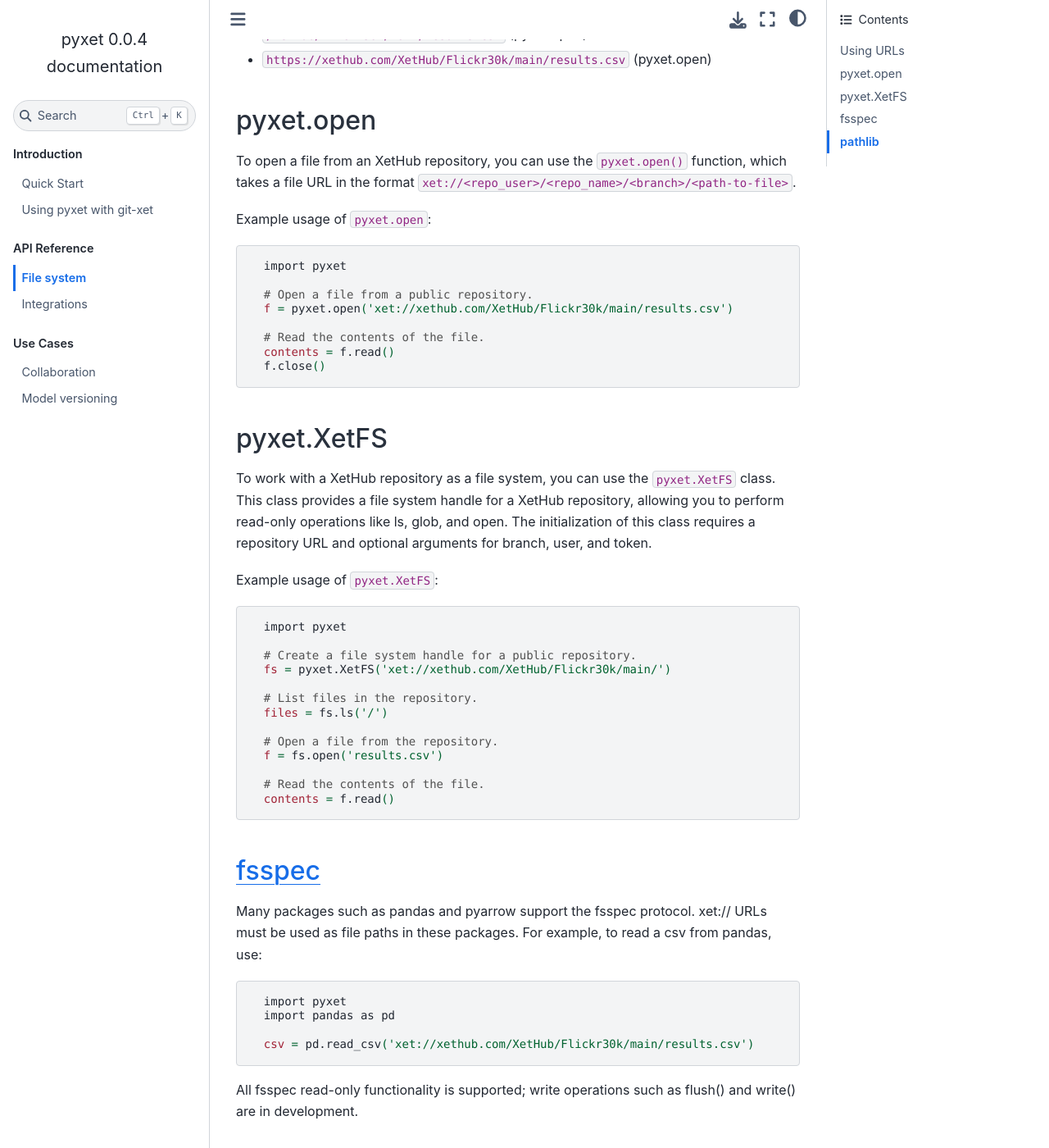
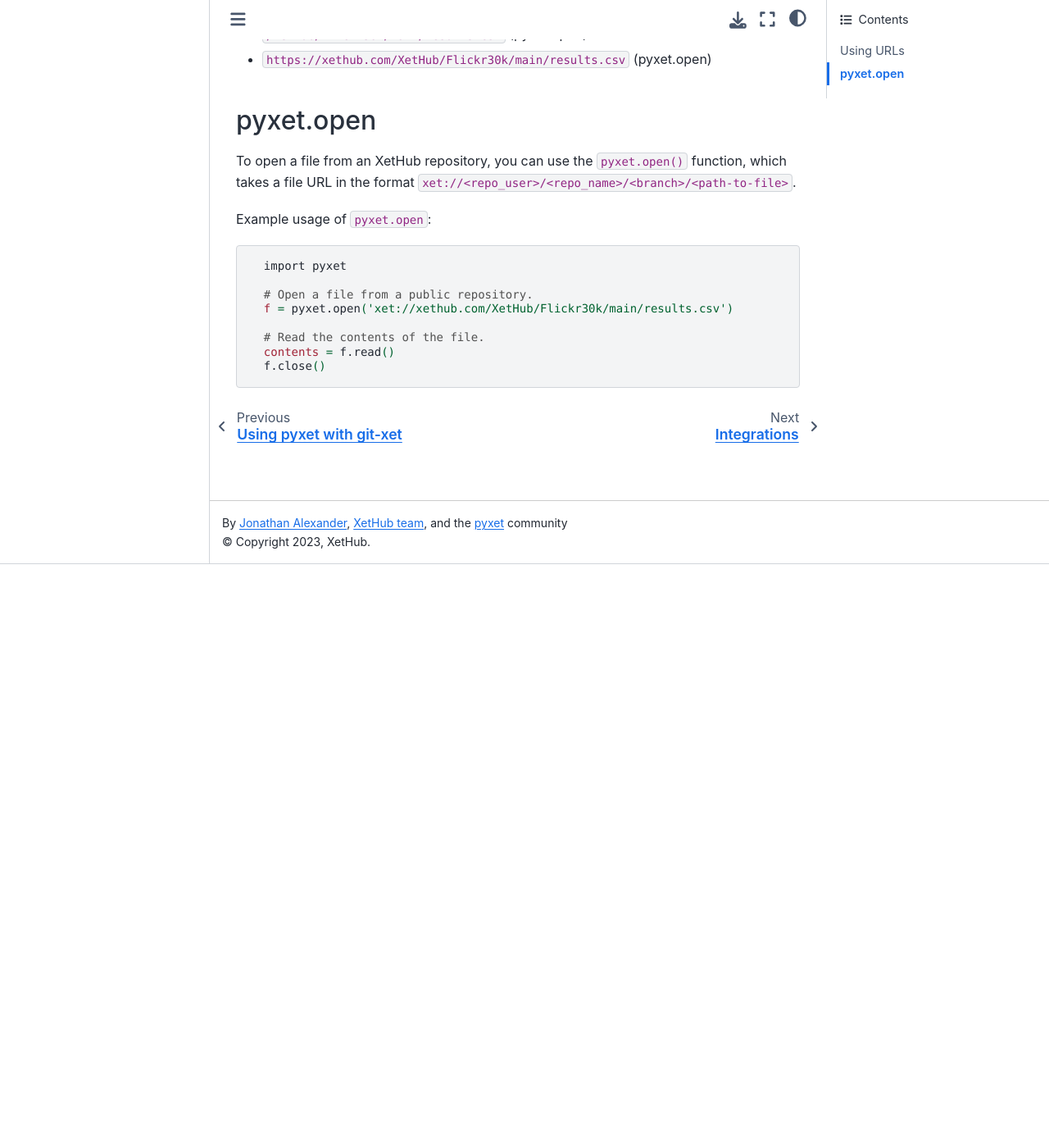
Before and after one commit to xetdata/pyxet, a Sphinx documentation site: the page built from docs/markdowns/filesystem.md, in a window 1280 px wide and 1400 px high, scrolled down 712 px. Shown: the whole window at 82% size. Built offline with Sphinx 7.4.7 and the Sphinx Book theme 1.1.4, drawn with Linux system fonts in a browser that asks for light colours; pages that are not in the unit, such as notebooks, are missing from menus; some of the changed text lies outside the part shown.

````diff
--- a/docs/index.rst
+++ b/docs/index.rst
@@ -33,6 +33,7 @@
 
    markdowns/filesystem
    markdowns/integrations
+   markdowns/fsspec
 
 .. toctree::
    :maxdepth: 2
--- a/docs/markdowns/filesystem.md
+++ b/docs/markdowns/filesystem.md
@@ -35,60 +35,3 @@
   contents = f.read()
   f.close()
 ```
-
-## pyxet.XetFS
-
-To work with a XetHub repository as a file system, you can use the `pyxet.XetFS` class. This class provides a file system handle
-for a XetHub repository, allowing you to perform read-only operations like ls, glob, and open. The initialization of this class
-requires a repository URL and optional arguments for branch, user, and token.
-
-Example usage of `pyxet.XetFS`:
-
-```sh
-  import pyxet
-
-  # Create a file system handle for a public repository.
-  fs = pyxet.XetFS('xet://xethub.com/XetHub/Flickr30k/main/')
-
-  # List files in the repository.
-  files = fs.ls('/')
-
-  # Open a file from the repository.
-  f = fs.open('results.csv')
-
-  # Read the contents of the file.
-  contents = f.read()
-```
-
-## [fsspec](https://filesystem-spec.readthedocs.io/en/latest/usage.html)
-
-Many packages such as pandas and pyarrow support the fsspec protocol.
-xet:// URLs must be used as file paths in these packages. For example, to read a csv from pandas, use:
-
-```sh
-  import pyxet
-  import pandas as pd
-
-  csv = pd.read_csv('xet://xethub.com/XetHub/Flickr30k/main/results.csv')
-```
-
-All fsspec read-only functionality is supported; write operations such as flush() and write() are in development.
-
-## [pathlib](https://docs.python.org/3/library/pathlib.html)
-
-pyxet also implements read-only pathlib functions. `write_text()` and `write_bytes()` are not currently supported.
-
-```python
-from pyxet.pathlib import Path
-
-path = Path("https://xethub.com/xdssio/titanic.git/main/titanic.csv")
-path.is_dir()
-path.is_file()
-path.exists()
-path.read_bytes()
-path.read_text()
-path.absolute()
-path.iterdir()
-path.joinpath()  # returns a new path
-path.glob()  # use fsspec glob
-```
````
Also changed, not shown: docs/markdowns/fsspec.md (added, +61 -0 lines).
